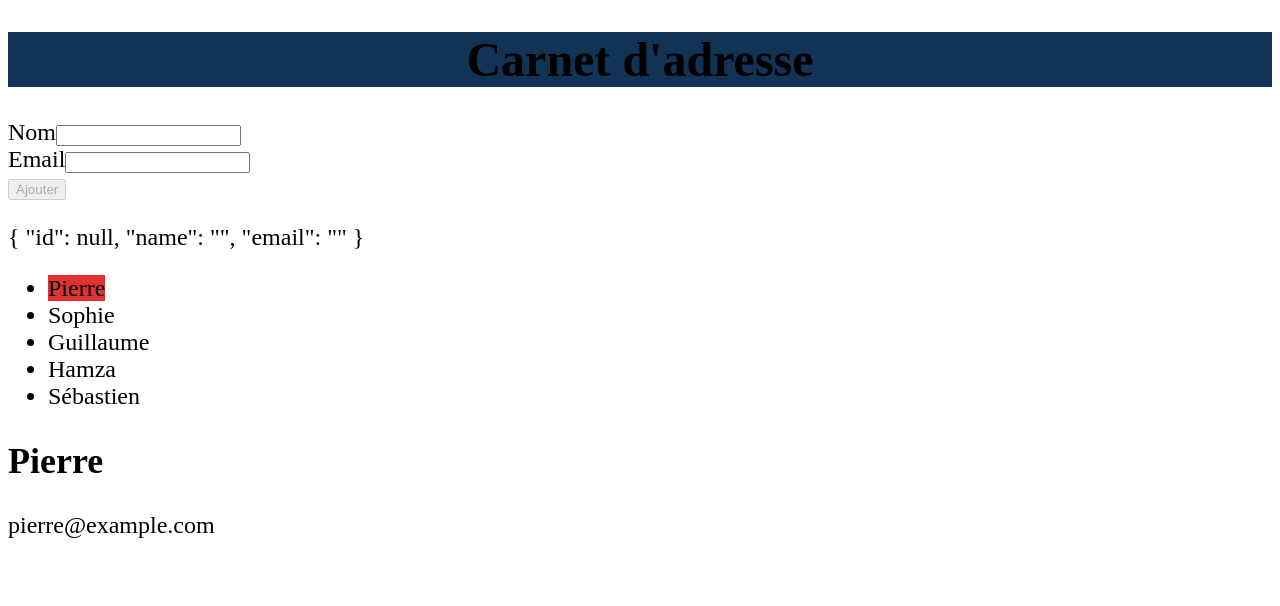
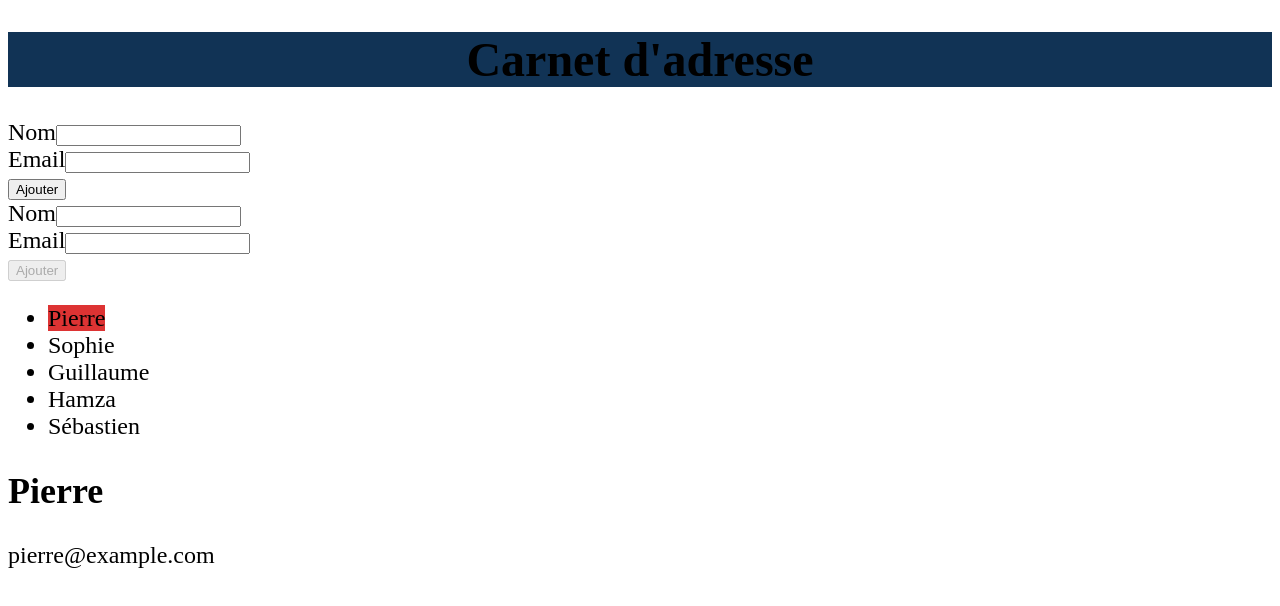
Before and after one commit to pbreteche/ng210208, an Angular app: page / in a window 1280 px wide. Shown: the top 606 px of the page. Built offline with nearby package versions, Linux system fonts and the light colour scheme.

Commit message:
add validation to reative form

```diff
--- a/src/app/app.component.html
+++ b/src/app/app.component.html
@@ -1,4 +1,6 @@
 <h1>{{ title }}</h1>
+
+<app-contact-reactive-form></app-contact-reactive-form>
 
 <app-contact-new-form></app-contact-new-form>
 
--- a/src/app/contact-new-form/contact-new-form.component.html
+++ b/src/app/contact-new-form/contact-new-form.component.html
@@ -12,7 +12,7 @@
             Merci de saisir un email de contact
         </p>
         <p class="error" [hidden]="!emailModel.errors?.email  || emailModel.untouched">
-            Merci de saisir un email de contact
+            Ça ne ressemble pas à une adresse email
         </p>
         <label for="new-contact-email">Email</label>
         <input name="email" type="email" id="new-contact-email" [(ngModel)]="newContact.email"
@@ -20,4 +20,3 @@
     </div>
     <button [disabled]="form.invalid">Ajouter</button>
 </form>
-<p>{{ newContact | json }}</p>
--- /dev/null
+++ b/src/app/contact-reactive-form/contact-reactive-form.component.html
@@ -0,0 +1,20 @@
+<form [formGroup]="createForm" (ngSubmit)="add()">
+    <div>
+        <p class="error" [hidden]="name?.valid || name?.untouched">
+            Merci de saisir un nom de contact
+        </p>
+        <label for="new-contact-name">Nom</label>
+        <input name="name" id="new-contact-name" required formControlName="name">
+    </div>
+    <div>
+        <p class="error" [hidden]="!email?.errors?.required || email?.untouched">
+            Merci de saisir un email de contact
+        </p>
+        <p class="error" [hidden]="!email?.errors?.email || email?.untouched">
+            Ça ne ressemble pas à une adresse email
+        </p>
+        <label for="new-contact-email">Email</label>
+        <input name="email" type="email" id="new-contact-email" formControlName="email">
+    </div>
+    <button>Ajouter</button>
+</form>
--- /dev/null
+++ b/src/app/contact-reactive-form/contact-reactive-form.component.ts
@@ -0,0 +1,33 @@
+import { CONTACTS } from './../../data/contacts';
+import { Component } from '@angular/core';
+import { FormGroup, FormControl, Validators, AbstractControl } from '@angular/forms';
+
+@Component({
+  selector: 'app-contact-reactive-form',
+  templateUrl: './contact-reactive-form.component.html',
+  styleUrls: ['./contact-reactive-form.component.scss']
+})
+export class ContactReactiveFormComponent {
+  createForm = new FormGroup({
+    name: new FormControl('', [
+      Validators.required
+    ]),
+    email: new FormControl('', [
+      Validators.required,
+      Validators.email
+    ])
+  });
+
+  get name(): AbstractControl|null {
+    return this.createForm.get('name');
+  }
+
+  get email(): AbstractControl|null {
+    return this.createForm.get('email');
+  }
+
+  add(): void {
+    CONTACTS.push(this.createForm.value);
+    this.createForm.reset();
+  }
+}
```
Also changed, not shown: src/app/app.module.ts (+6 -3 lines), src/app/contact-reactive-form/contact-reactive-form.component.scss (added), 1 other file (tests, documents, lock files or other folders).
